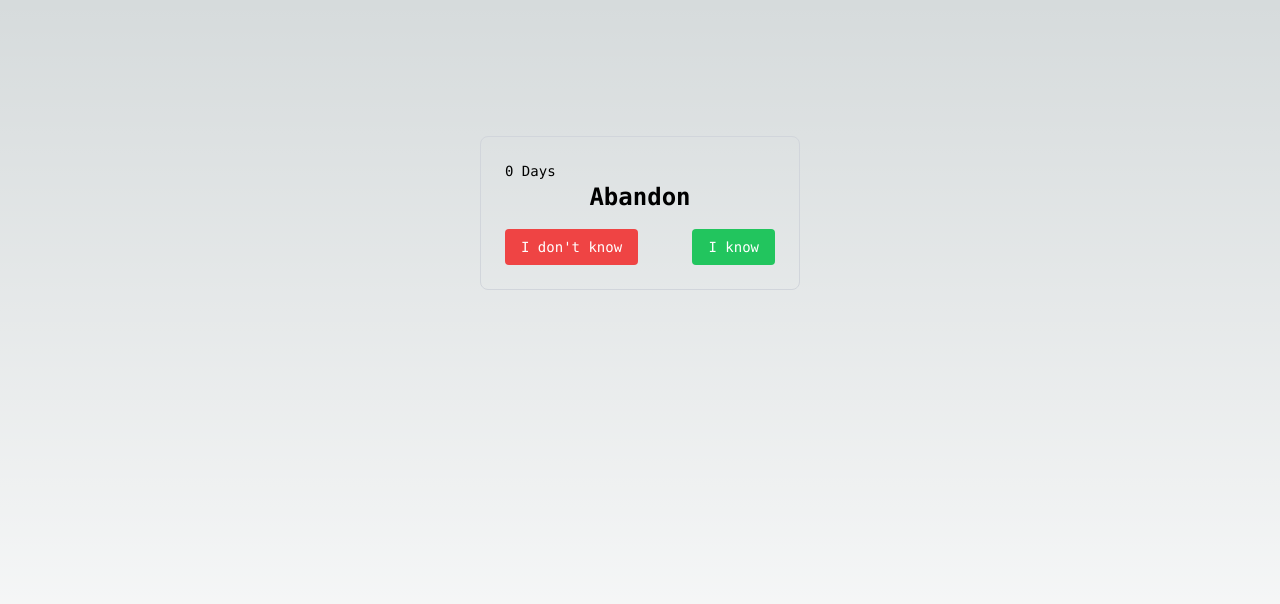
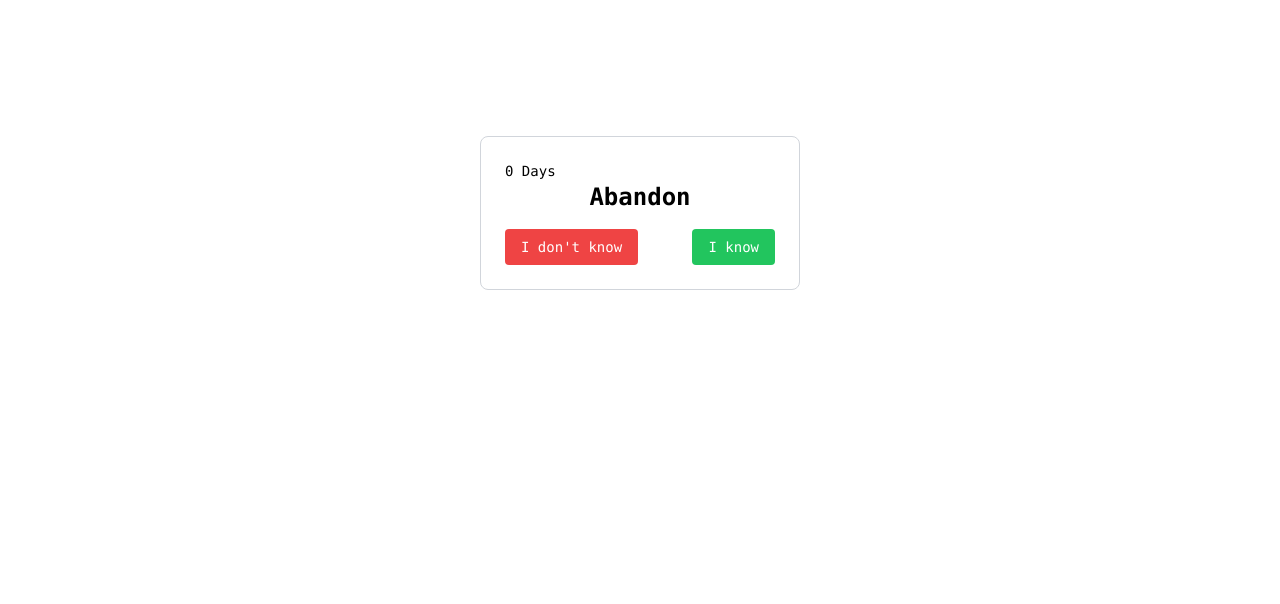
Before and after one commit to rumiani/memoleit, a Next.js app: page / in a window 1280 px wide. Shown: the top 604 px of the page. Built offline with nearby package versions, Linux system fonts and the light colour scheme.

Commit message:
default css removed

```diff
--- a/app/globals.css
+++ b/app/globals.css
@@ -1,33 +1,3 @@
 @tailwind base;
 @tailwind components;
 @tailwind utilities;
-
-:root {
-  --foreground-rgb: 0, 0, 0;
-  --background-start-rgb: 214, 219, 220;
-  --background-end-rgb: 255, 255, 255;
-}
-
-@media (prefers-color-scheme: dark) {
-  :root {
-    --foreground-rgb: 255, 255, 255;
-    --background-start-rgb: 0, 0, 0;
-    --background-end-rgb: 0, 0, 0;
-  }
-}
-
-body {
-  color: rgb(var(--foreground-rgb));
-  background: linear-gradient(
-      to bottom,
-      transparent,
-      rgb(var(--background-end-rgb))
-    )
-    rgb(var(--background-start-rgb));
-}
-
-@layer utilities {
-  .text-balance {
-    text-wrap: balance;
-  }
-}
```
